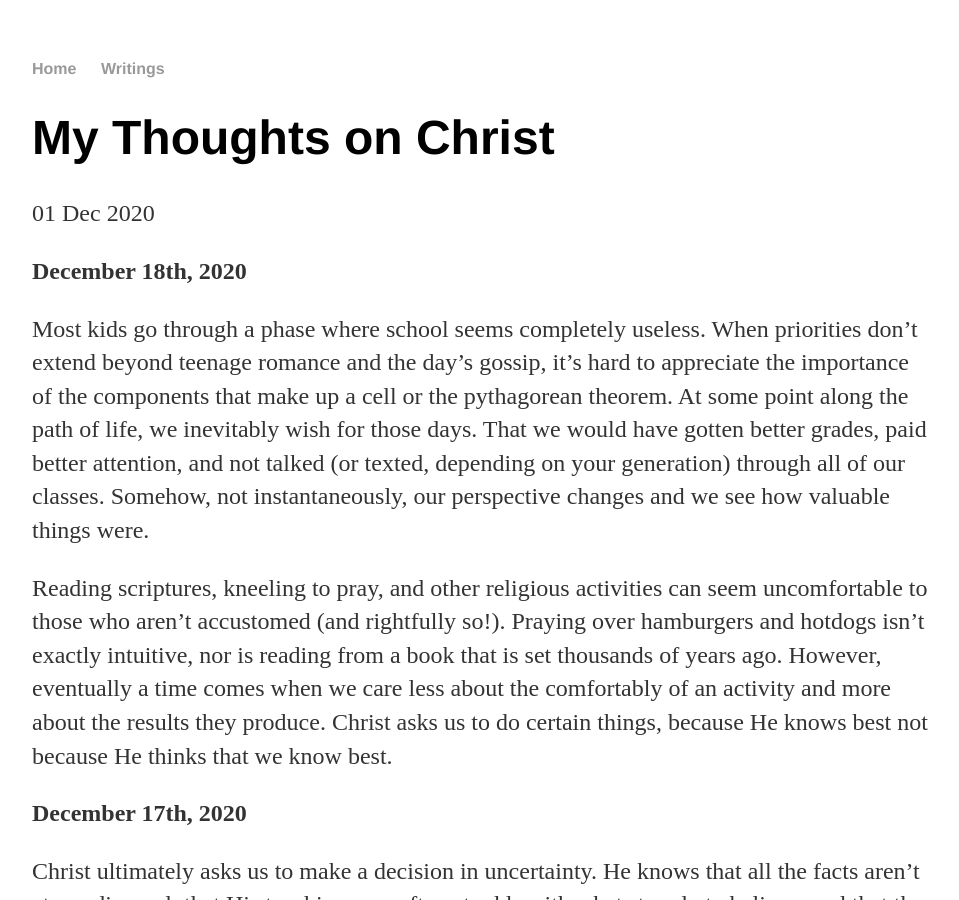
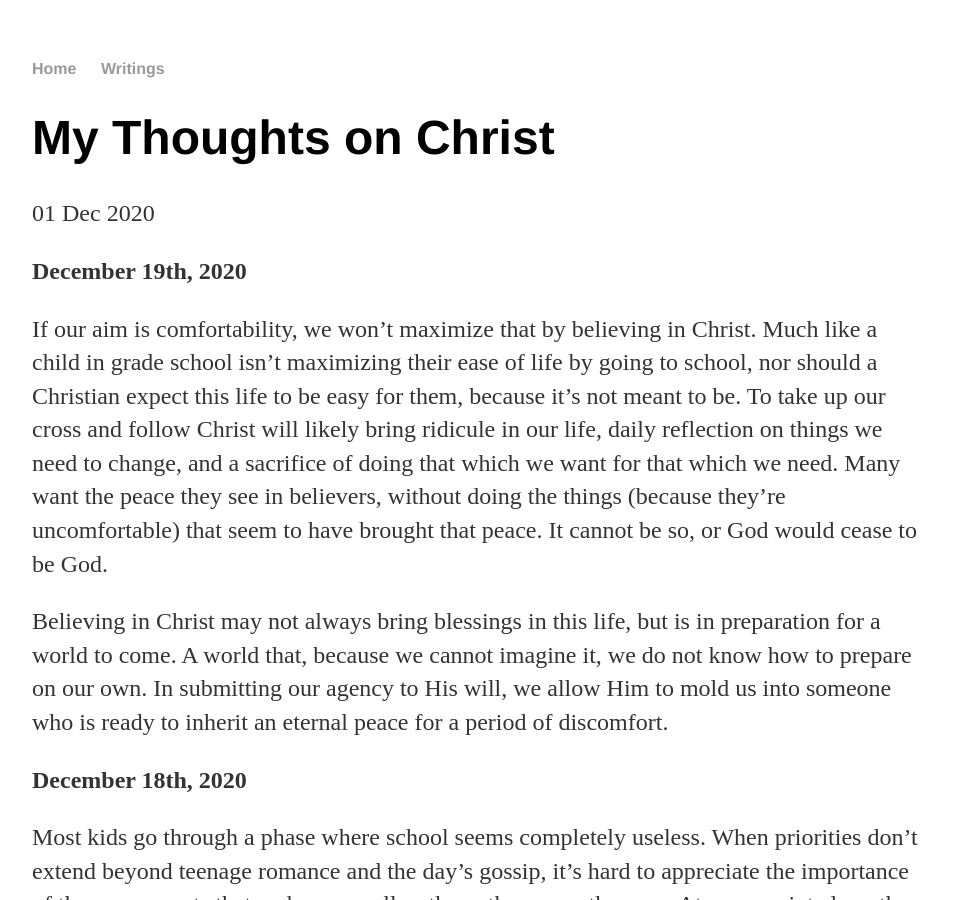
Before and after one commit to huntermaxfield/huntermaxfield.github.io, a Jekyll site: the page built from _posts/2020-12-01-christmas-posts-2020.md, in a window 1280 px wide and 900 px high. Shown: the whole window, without its empty margins (160-1119 px from the left). Built offline with Jekyll 4.4.1, drawn with Linux system fonts in a browser that asks for light colours.

Commit message:
new post

```diff
--- a/_posts/2020-12-01-christmas-posts-2020.md
+++ b/_posts/2020-12-01-christmas-posts-2020.md
@@ -2,6 +2,13 @@
 layout: post
 title: "My Thoughts on Christ"
 ---
+
+**December 19th, 2020**
+
+If our aim is comfortability, we won't maximize that by believing in Christ.  Much like a child in grade school isn't maximizing their ease of life by going to school, nor should a Christian expect this life to be easy for them, because it's not meant to be.  To take up our cross and follow Christ will likely bring ridicule in our life, daily reflection on things we need to change, and a sacrifice of doing that which we want for that which we need.  Many want the peace they see in believers, without doing the things (because they're uncomfortable) that seem to have brought that peace.  It cannot be so, or God would cease to be God.
+
+Believing in Christ may not always bring blessings in this life, but is in preparation for a world to come.  A world that, because we cannot imagine it, we do not know how to prepare on our own.  In submitting our agency to His will, we allow Him to mold us into someone who is ready to inherit an eternal peace for a period of discomfort.
+
 
 **December 18th, 2020**
 
```
